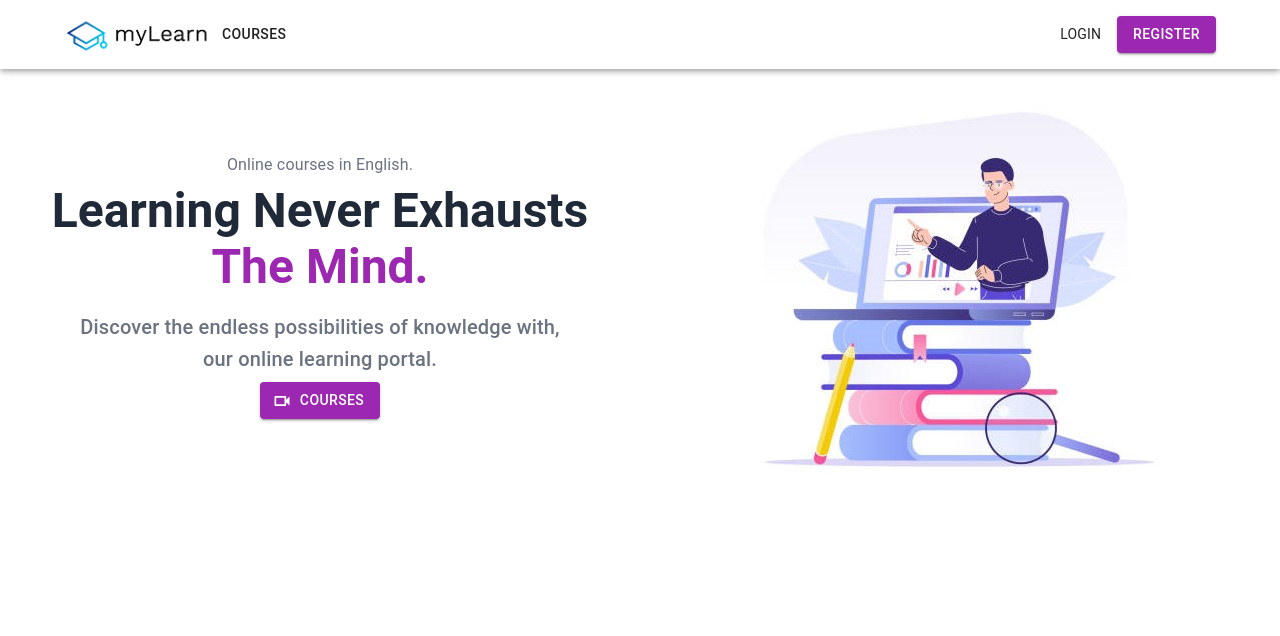
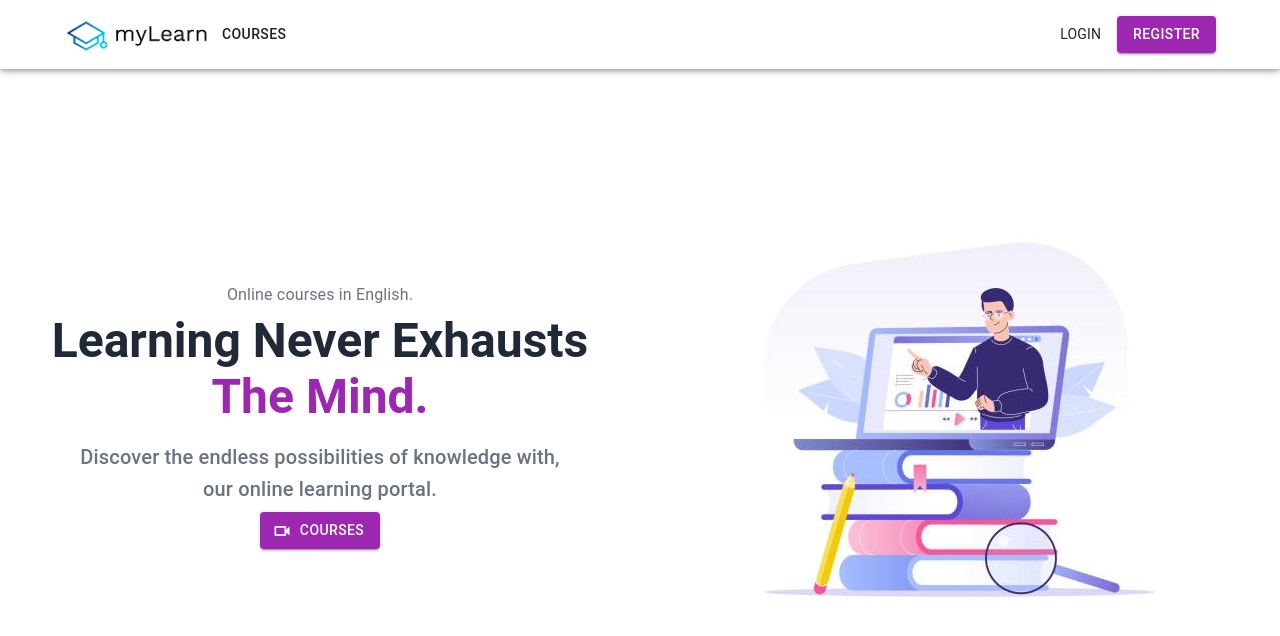
Before and after one commit to SreenathES/ELearningPortal, a React (Create React App) app in the folder client/: page / in a window 1280 px wide. Shown: the top 636 px of the page. Built offline with nearby package versions, Linux system fonts and the light colour scheme.

Commit message:
Update Home.jsx

```diff
--- a/client/src/pages/Home.jsx
+++ b/client/src/pages/Home.jsx
@@ -5,7 +5,7 @@ import VideocamIcon from '@mui/icons-material/VideocamOutlined';
 
 function Home() {
     return (
-        <Box mt={3}>
+        <Box mt={3} className='vh-80' display={'flex'}>
             <Grid
                 container
                 spacing={2}
```
